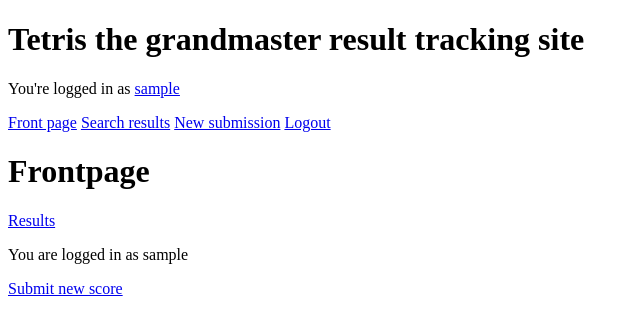
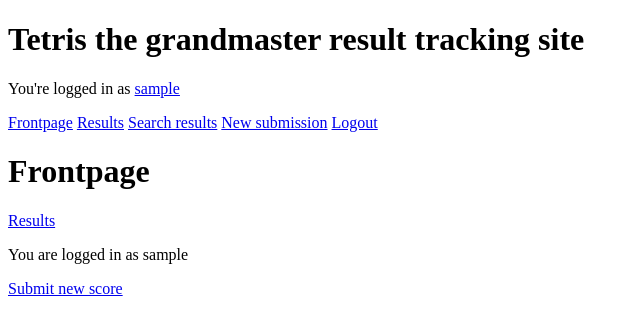
Before and after one commit to meri573/score-tracker, a Flask app: page / in a window 1280 px wide. Shown: the top 335 px of the page, without its empty margins (0-640 px from the left). Run offline with Flask 3, Linux system fonts and the light colour scheme; the visitor is signed in with stand-in values (Sample User, id 1).

Commit message:
added link to results in layout

```diff
--- a/templates/layout.html
+++ b/templates/layout.html
@@ -15,7 +15,8 @@
     {% endif %}
 
     <p>
-        <a href="/">Front page</a>
+        <a href="/">Frontpage</a>
+        <a href="/results">Results</a>
         <a href="/search_results">Search results</a>
         {% if session.user_id %}
         <a href="/submit_score">New submission</a>
```
